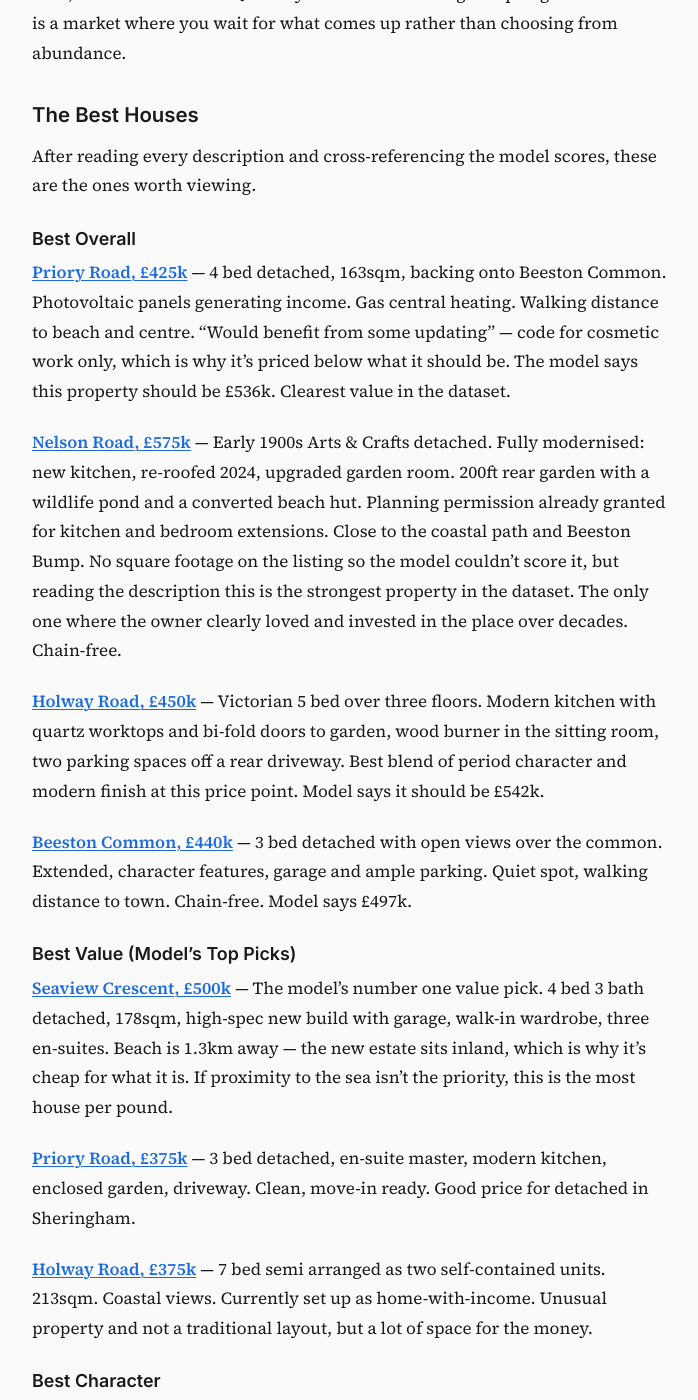
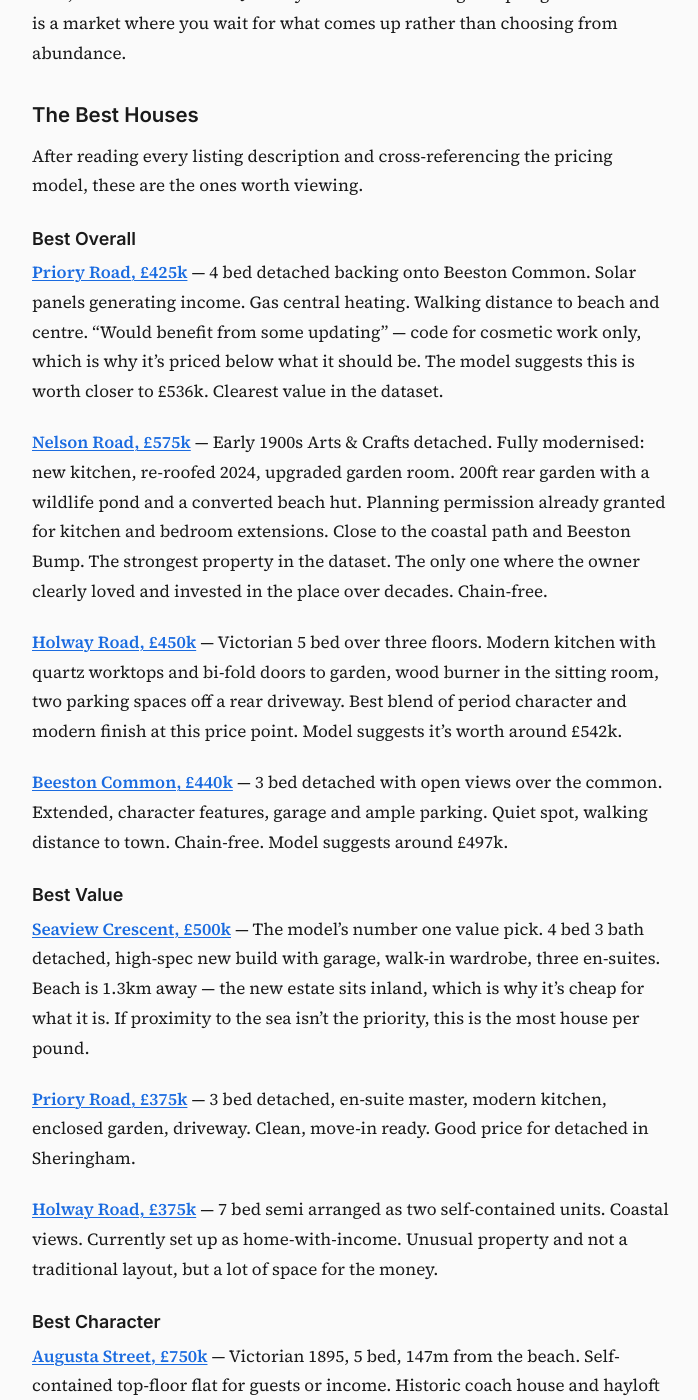
Before and after one commit to aitrmna/posts, a Jekyll site: the page built from _documents/sheringham-property.md, in a window 1280 px wide and 1400 px high, scrolled down 1996 px. Shown: the whole window, without its empty margins (288-986 px from the left). Built offline with Jekyll 4.4.1, drawn with Linux system fonts in a browser that asks for light colours; some of the changed text lies outside the part shown.

Commit message:
"Simplify-Sheringham-post-for-general-reader"

```diff
--- a/_documents/sheringham-property.md
+++ b/_documents/sheringham-property.md
@@ -1,16 +1,16 @@
 ---
 title: "Sheringham Property Market"
-description: "62 houses for sale in a North Norfolk coastal town. What the data shows, and what's worth seeing."
+description: "62 houses for sale in a North Norfolk coastal town. What's worth seeing."
 date: 2026-02-19 16:30
 ---
 
 Sheringham is a small coastal town in North Norfolk. Pretty, quiet, AONB. Good train link (Bittern Line to Norwich), independent shops, no chain-store blight. The kind of place people retire to or buy second homes in.
 
-I scraped every house for sale on Rightmove in Sheringham — 62 properties — downloaded the listings, parsed the HTML into structured data, and ran a pricing model to find what's undervalued. Here's what the market looks like.
+I looked at every house for sale in Sheringham on Rightmove — 62 properties — and built a pricing model to find what's undervalued. Here's what the market looks like.
 
 ## The Numbers
 
-62 houses. No flats (excluded). Price range £190k to £875k. Median asking price £425k. Mean £454k.
+62 houses. Price range £190k to £875k. Median asking price £425k.
 
 For context, Norfolk's county median is roughly £250–280k, so Sheringham carries a 50–60% coastal premium. You're paying for the sea, the AONB, and the fact that it hasn't been ruined yet.
 
@@ -24,50 +24,49 @@ For context, Norfolk's county median is roughly £250–280k, so Sheringham carr
 
 Detached dominates supply. Semis are the value play — 40% cheaper than detached at median. The 3–4 bed bracket is the market's centre of gravity (40 of 62 listings).
 
-## What the Model Found
+## What's Actually Driving Price
 
-I trained a Ridge regression on the 38 listings that had square footage data. R² of 0.554 — meaning the model explains about half the price variance from physical attributes alone. The other half is location-within-town, condition, views, and character.
+I built a model that predicts what each property *should* cost based on its size, number of bedrooms and bathrooms, property type, and parking. When a house is listed well below what the model predicts, it's likely underpriced. When it's listed well above, you're paying a premium for something the numbers don't capture — views, condition, or character.
 
-The features that move price, in order: size (dominates), detached status (+£49k), bathrooms (+£36k per), parking (+£20k). Freehold, garden, and area encoding all showed zero effect — because every house in Sheringham is freehold, has a garden, and sits in the same postcode district. Those features are table stakes here.
+The model explains about half of price differences from physical attributes. The other half is location-within-town, condition, views, and charm. What moves the needle most: size (by far), then whether it's detached (+£49k), number of bathrooms (+£36k each), and parking (+£20k). Every house in Sheringham is freehold and has a garden, so those don't matter here — they're table stakes.
 
 ## Beach Proximity Doesn't Pay
 
 This surprised me. Properties within 500m of the beach have a *lower* median price (£400k) than those over 1km away (£500k). The gradient is inverted.
 
-The explanation is structural, not mysterious: the close-to-beach stock is mostly smaller terraces and semis packed into the town centre. The expensive detached houses sit on the hillside to the south, further from the sea but with bigger plots and often better views. In Sheringham, the sea premium gets absorbed into property type rather than appearing as a clean distance effect.
+The explanation is straightforward: the close-to-beach stock is mostly smaller terraces and semis packed into the town centre. The expensive detached houses sit on the hillside to the south, further from the sea but with bigger plots and often better views. In Sheringham, the sea premium gets absorbed into property type rather than showing up as a clean distance effect.
 
-## Supply and Agents
+## Supply
 
-Arnolds Keys controls 47% of listings. They're the dominant local agent. Watsons and Pymm & Co split most of the rest. Sowerbys handles the premium end.
+Arnolds Keys controls 47% of listings — the dominant local agent. Watsons and Pymm & Co split most of the rest. Sowerbys handles the premium end.
 
 Supply is thin and seasonal. Only 2–5 new listings per month through most of 2025, then a burst of 21 in January 2026. Sellers timing for spring viewers. This is a market where you wait for what comes up rather than choosing from abundance.
 
 ## The Best Houses
 
-After reading every description and cross-referencing the model scores, these are the ones worth viewing.
+After reading every listing description and cross-referencing the pricing model, these are the ones worth viewing.
 
 ### Best Overall
 
-**[Priory Road, £425k](https://www.rightmove.co.uk/properties/172009349)** — 4 bed detached, 163sqm, backing onto Beeston Common. Photovoltaic panels generating income. Gas central heating. Walking distance to beach and centre. "Would benefit from some updating" — code for cosmetic work only, which is why it's priced below what it should be. The model says this property should be £536k. Clearest value in the dataset.
+**[Priory Road, £425k](https://www.rightmove.co.uk/properties/172009349)** — 4 bed detached backing onto Beeston Common. Solar panels generating income. Gas central heating. Walking distance to beach and centre. "Would benefit from some updating" — code for cosmetic work only, which is why it's priced below what it should be. The model suggests this is worth closer to £536k. Clearest value in the dataset.
 
-**[Nelson Road, £575k](https://www.rightmove.co.uk/properties/170741468)** — Early 1900s Arts & Crafts detached. Fully modernised: new kitchen, re-roofed 2024, upgraded garden room. 200ft rear garden with a wildlife pond and a converted beach hut. Planning permission already granted for kitchen and bedroom extensions. Close to the coastal path and Beeston Bump. No square footage on the listing so the model couldn't score it, but reading the description this is the strongest property in the dataset. The only one where the owner clearly loved and invested in the place over decades. Chain-free.
+**[Nelson Road, £575k](https://www.rightmove.co.uk/properties/170741468)** — Early 1900s Arts & Crafts detached. Fully modernised: new kitchen, re-roofed 2024, upgraded garden room. 200ft rear garden with a wildlife pond and a converted beach hut. Planning permission already granted for kitchen and bedroom extensions. Close to the coastal path and Beeston Bump. The strongest property in the dataset. The only one where the owner clearly loved and invested in the place over decades. Chain-free.
 
-**[Holway Road, £450k](https://www.rightmove.co.uk/properties/172051532)** — Victorian 5 bed over three floors. Modern kitchen with quartz worktops and bi-fold doors to garden, wood burner in the sitting room, two parking spaces off a rear driveway. Best blend of period character and modern finish at this price point. Model says it should be £542k.
+**[Holway Road, £450k](https://www.rightmove.co.uk/properties/172051532)** — Victorian 5 bed over three floors. Modern kitchen with quartz worktops and bi-fold doors to garden, wood burner in the sitting room, two parking spaces off a rear driveway. Best blend of period character and modern finish at this price point. Model suggests it's worth around £542k.
 
-**[Beeston Common, £440k](https://www.rightmove.co.uk/properties/166012598)** — 3 bed detached with open views over the common. Extended, character features, garage and ample parking. Quiet spot, walking distance to town. Chain-free. Model says £497k.
+**[Beeston Common, £440k](https://www.rightmove.co.uk/properties/166012598)** — 3 bed detached with open views over the common. Extended, character features, garage and ample parking. Quiet spot, walking distance to town. Chain-free. Model suggests around £497k.
 
-### Best Value (Model's Top Picks)
+### Best Value
 
-**[Seaview Crescent, £500k](https://www.rightmove.co.uk/properties/159147794)** — The model's number one value pick. 4 bed 3 bath detached, 178sqm, high-spec new build with garage, walk-in wardrobe, three en-suites. Beach is 1.3km away — the new estate sits inland, which is why it's cheap for what it is. If proximity to the sea isn't the priority, this is the most house per pound.
+**[Seaview Crescent, £500k](https://www.rightmove.co.uk/properties/159147794)** — The model's number one value pick. 4 bed 3 bath detached, high-spec new build with garage, walk-in wardrobe, three en-suites. Beach is 1.3km away — the new estate sits inland, which is why it's cheap for what it is. If proximity to the sea isn't the priority, this is the most house per pound.
 
 **[Priory Road, £375k](https://www.rightmove.co.uk/properties/159963296)** — 3 bed detached, en-suite master, modern kitchen, enclosed garden, driveway. Clean, move-in ready. Good price for detached in Sheringham.
 
-**[Holway Road, £375k](https://www.rightmove.co.uk/properties/169394735)** — 7 bed semi arranged as two self-contained units. 213sqm. Coastal views. Currently set up as home-with-income. Unusual property and not a traditional layout, but a lot of space for the money.
-
+**[Holway Road, £375k](https://www.rightmove.co.uk/properties/169394735)** — 7 bed semi arranged as two self-contained units. Coastal views. Currently set up as home-with-income. Unusual property and not a traditional layout, but a lot of space for the money.
 
 ### Best Character
 
-**[Augusta Street, £750k](https://www.rightmove.co.uk/properties/171842723)** — Victorian 1895, 5 bed, 247sqm, 147m from the beach. Self-contained top-floor flat for guests or income. Historic coach house and hayloft in the garden. One family for nearly 50 years. This is the house with soul.
+**[Augusta Street, £750k](https://www.rightmove.co.uk/properties/171842723)** — Victorian 1895, 5 bed, 147m from the beach. Self-contained top-floor flat for guests or income. Historic coach house and hayloft in the garden. One family for nearly 50 years. This is the house with soul.
 
 **[Cromer Road, £735k](https://www.rightmove.co.uk/properties/161749490)** — Edwardian "Stella Maris". 5 bed 5 bath over three floors, fully refurbished retaining original character, south-facing garden, off-road parking. The most thorough renovation in the dataset.
 
@@ -83,12 +82,12 @@ After reading every description and cross-referencing the model scores, these ar
 
 ### Best Projects
 
-**[Sheringham, £240k](https://www.rightmove.co.uk/properties/165039533)** — 4 bed semi, 486m from beach. "Complete renovation project." Character features. Cash buyers only. The cheapest house with real potential.
+**[Sheringham, £240k](https://www.rightmove.co.uk/properties/165039533)** — 4 bed semi, short walk to beach. "Complete renovation project." Character features. Cash buyers only. The cheapest house with real potential.
 
 **[Holt Road, £400k](https://www.rightmove.co.uk/properties/169656788)** — 4 bed detached with stunning sea views. Needs full cosmetic renovation but already has double glazing and gas central heating. Built into a natural bank — unusual setting.
 
 **[Alexandra Road, £450k](https://www.rightmove.co.uk/properties/87589248)** — Edwardian 4/5 bed detached. South-facing garden. Roof overhauled in 2025. Needs updating but structurally sound. Chain-free, stone's throw from the town centre.
 
-## Method
+---
 
-Downloaded all Rightmove search results for houses in Sheringham (detached, semi-detached, terraced). Parsed listing HTML into structured JSON: price, beds, baths, square footage, property type, tenure, parking, garden, EPC, council tax, features, full description. Geocoded each postcode via postcodes.io and computed distances to Sheringham station, beach, and high street. Trained a Ridge regression on the 38 properties with square footage to predict asking price from physical attributes. Properties where the model predicts a higher price than the asking price are flagged as undervalued. All code is Python. Data is a snapshot from 19 February 2026.
+*Data from Rightmove, 19 February 2026. Pricing model built on property size, type, bedrooms, bathrooms, and parking across 38 listings with published square footage.*
```
